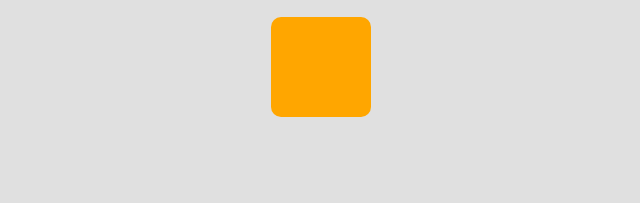
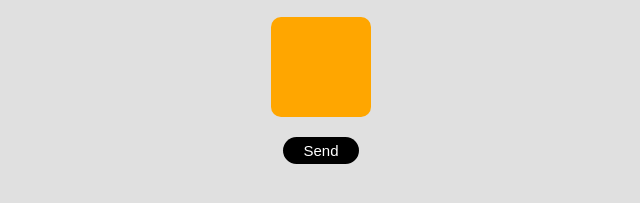
Before and after one commit to DavidFlutter/background-generator, a plain HTML site: page index.html in a window 1280 px wide. Shown: the part 89-292 px from the top of the page, without its empty margins (319-959 px from the left). Drawn offline with Linux system fonts and the light colour scheme.

Commit message:
Added send btn

```diff
--- a/index.html
+++ b/index.html
@@ -10,6 +10,9 @@
     <h1>Background generator</h1>
     <input type="search" class="search-inp">
     <main></main>
+    <button>
+        Send
+    </button>
 </body>
 <script src="./index.js"></script>
 </html>
--- a/styles.css
+++ b/styles.css
@@ -20,3 +20,13 @@ body main {
   border-radius: 10px;
   background-color: rgb(255, 166, 0);
 }/*# sourceMappingURL=styles.css.map */
+
+body button{
+  background-color: black;
+  color: white;
+  border: none;
+  font-size: 15px;
+  padding:5px 20px ;
+  border-radius: 20px;
+  cursor: pointer;
+}
```
